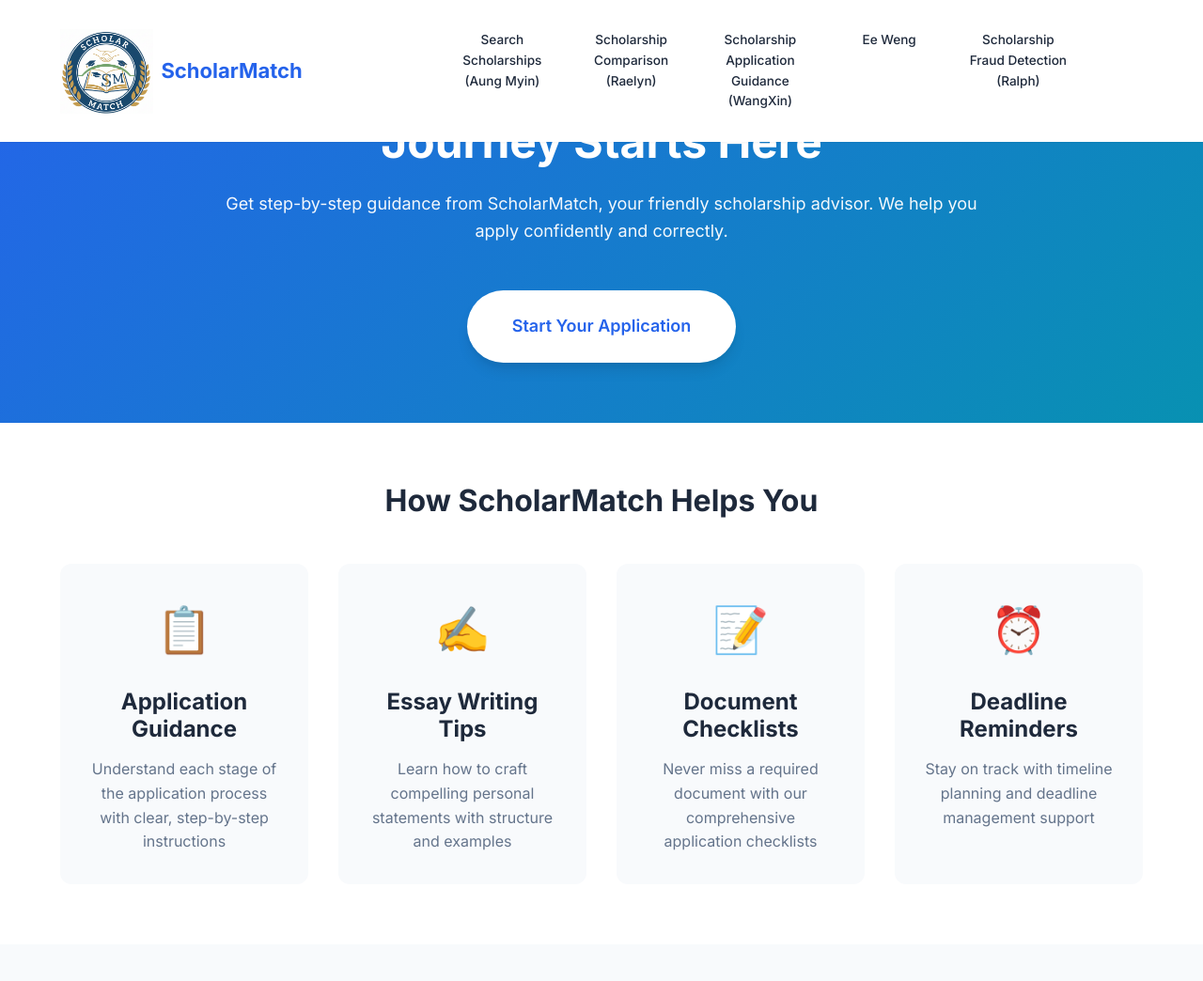
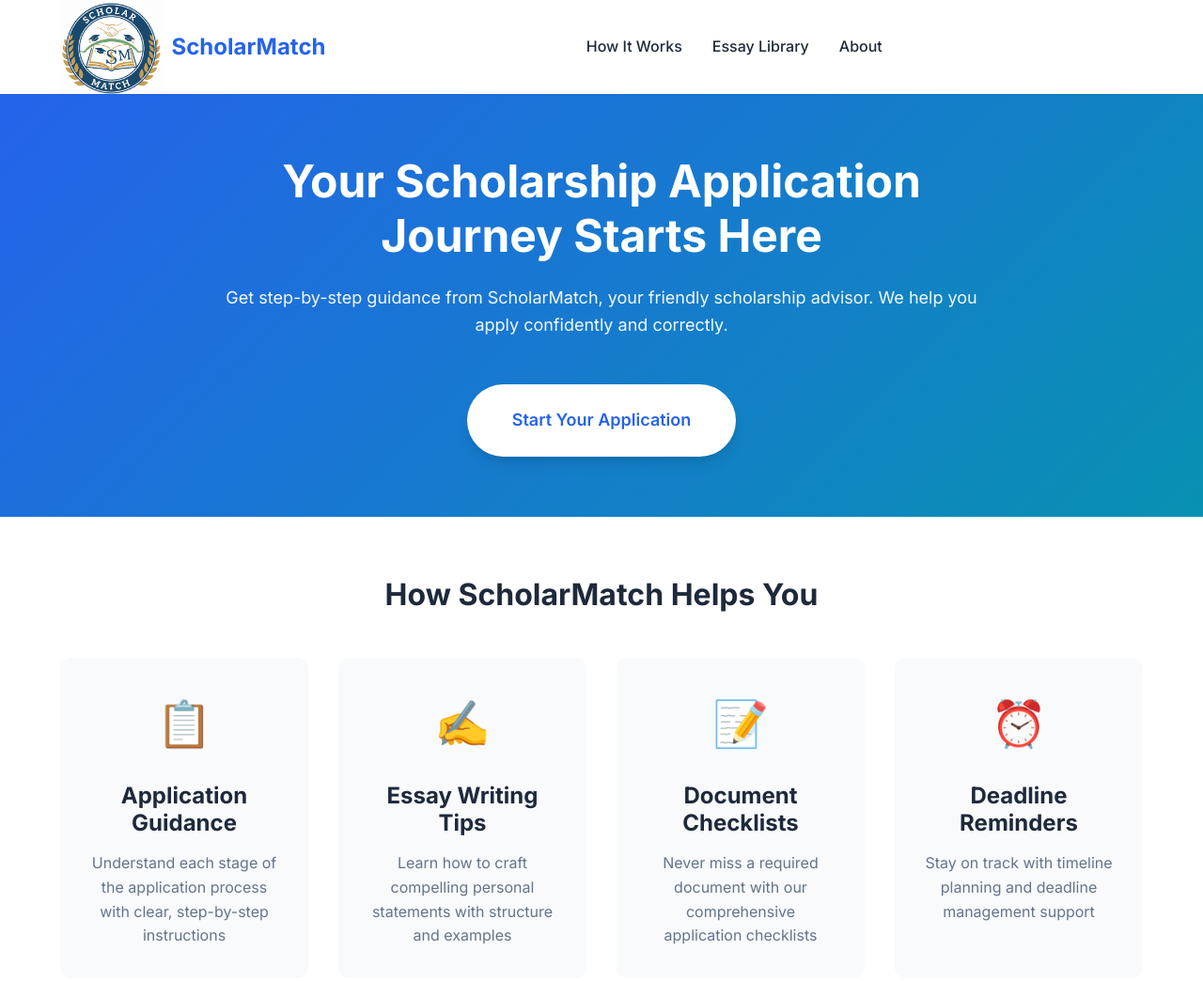
Before and after one commit to TohWangXin/C240_FA, a plain HTML site: page index.html in a window 1280 px wide. Shown: the top 1044 px of the page at 94% size. Drawn offline with Linux system fonts and the light colour scheme.

```diff
--- a/css/styles.css
+++ b/css/styles.css
@@ -143,60 +143,47 @@
 .header {
     background: var(--color-white);
     box-shadow: var(--shadow-sm);
-    position: fixed;
+    position: sticky;
     top: 0;
-    left: 0;
-    right: 0;
     z-index: 50;
-    padding: var(--spacing-md) 0;
-    transition: transform 0.3s ease;
-}
 
-.header.hide {
-    transform: translateY(-100%);
 }
 
 .header-content {
     display: flex;
     justify-content: space-between;
     align-items: center;
-    padding-right: 5rem;
 }
 
-/* Logo */
 .logo {
     display: flex;
     align-items: center;
     gap: var(--spacing-xs);
     text-decoration: none;
-    cursor: pointer;
+    transition: opacity var(--transition-fast);
 }
 
-.logo:hover,
-.logo:focus {
-    text-decoration: none;
-    outline: none;
+.logo:hover {
+    opacity: 0.8;
 }
 
 .logo-icon {
-    height: 90px;
+    height: 100px;
     width: auto;
     display: block;
 }
 
 .logo-text {
-    font-size: 22px;
+    font-size: var(--font-size-xl);
     font-weight: 700;
     color: var(--color-primary);
     margin: 0;
 }
 
-/* Navigation */
 .nav {
     flex: 1;
     display: flex;
-    justify-content: flex-end;
-    margin-left: 10rem;
+    justify-content: center;
 }
 
 .nav-list {
@@ -205,19 +192,12 @@
     gap: var(--spacing-lg);
 }
 
-.nav-list li {
-    flex: 1;
-    text-align: center;
-}
-
 .nav-link {
     color: var(--color-neutral-dark);
     text-decoration: none;
     font-weight: 500;
     transition: color var(--transition-fast);
     padding: var(--spacing-xs) 0;
-    display: block;
-    font-size: 0.85rem;
 }
 
 .nav-link:hover,
--- a/index.html
+++ b/index.html
@@ -23,17 +23,15 @@
     <header class="header" role="banner">
         <div class="container">
             <div class="header-content">
-                <a href="https://raelyn23050595.github.io/ScholarMatch/" class="logo">
+               <a href="home.html" class="logo">
                     <img src="images/logo.png" alt="ScholarMatch Logo" class="logo-icon">
                     <h1 class="logo-text">ScholarMatch</h1>
                 </a>
                 <nav class="nav" role="navigation" aria-label="Main navigation">
                     <ul class="nav-list">
-                        <li><a href="https://23018472-tunaungmyin.github.io/C240_AungMyin/" class="nav-link">Search Scholarships<br>(Aung Myin)</a></li>
-                        <li><a href="https://raelyn23050595.github.io/ScholarMatch_Raelyn/" class="nav-link">Scholarship Comparison<br>(Raelyn)</a></li>
-                        <li><a href="https://tohwangxin.github.io/C240_FA/" class="nav-link">Scholarship Application Guidance<br>(WangXin)</a></li>
-                        <li><a href="#about" class="nav-link">Ee Weng</a></li>
-                        <li><a href="#home" class="nav-link">Scholarship Fraud Detection (Ralph)</a></li>
+                        <li><a href="#how-it-works" class="nav-link">How It Works</a></li>
+                         <li><a href="essay-library.html" class="nav-link">Essay Library</a></li>
+                        <li><a href="#about" class="nav-link">About</a></li>
                     </ul>
                 </nav>
             </div>
```
Also changed, not shown: essay-library.html (+4 -6 lines), home.html (deleted, +0 -59 lines).
